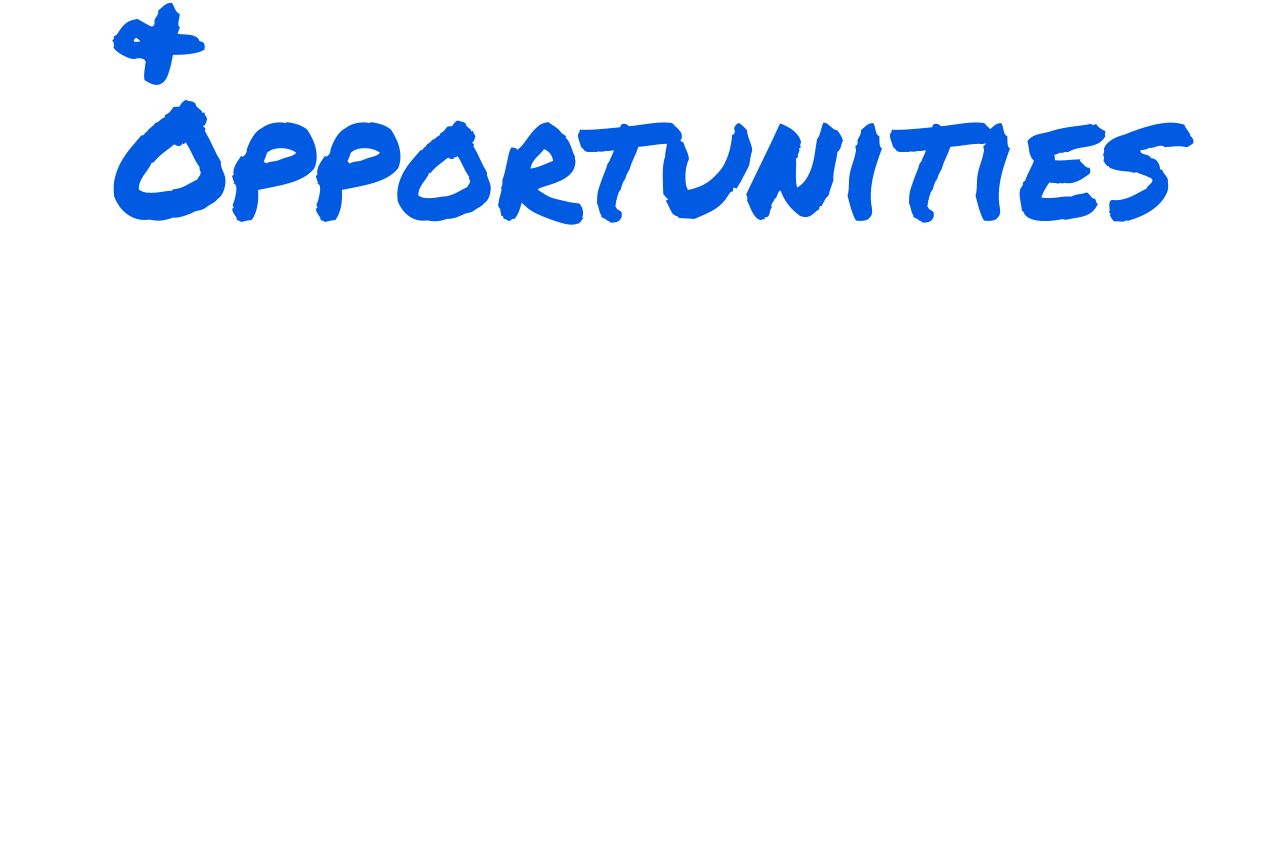
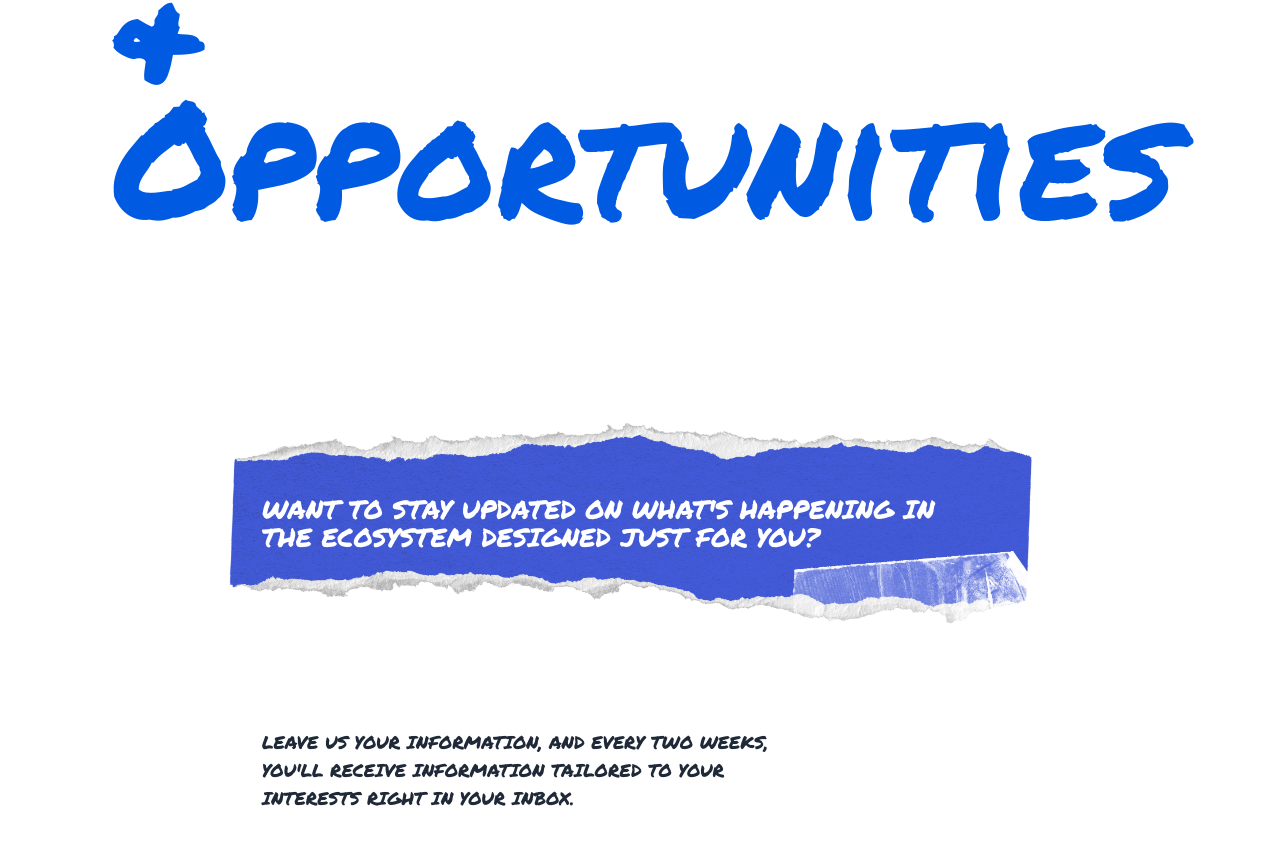
Before and after one commit to ChangeAndCode/SupCuuWeb, a Next.js app: page /Opportunities in a window 1280 px wide. Shown: the part 324-1168 px from the top of the page. Before the commit the page ends 800 px from the top, so only its background shows below. Built offline with nearby package versions, Linux system fonts and the light colour scheme.

Commit message:
Complete creation of Landing Engine; visual details are still pending.

```diff
--- /dev/null
+++ b/app/Opportunities/Components/WantToStayUpdated.js
@@ -0,0 +1,33 @@
+import React from 'react';
+import Image from 'next/image';
+
+const WantToStayUpdated = () => {
+  return (
+    <div className="relative w-full max-w-[900px] mx-auto py-8">
+      <div className="relative w-full h-[180px] md:h-[250px] lg:h-[300px]">
+        <Image
+          src="/Bg/bgTitulo.webp"
+          alt="Want to Stay Updated"
+          layout="fill"
+          objectFit="cover"
+          quality={80}
+          priority
+          className="rounded-lg"
+        />
+        <div className="absolute inset-0 flex items-center justify-start">
+          <h2 className="font-PerformanceMark text-white text-xs sm:text-sm lg:text-[162%] md:text-lg inset-[7.4rem] text-left mt-4 max-w-[75%] h-[50%] ml-[8%]">
+            WANT TO STAY UPDATED ON WHAT'S HAPPENING IN <br />
+            THE ECOSYSTEM DESIGNED JUST FOR YOU?
+          </h2>
+        </div>
+      </div>
+      <p className="font-PerformanceMark text-gray-800 text-xs sm:text-sm md:text-base lg:text-lg text-left mt-4 ml-[8%]">
+        LEAVE US YOUR INFORMATION, AND EVERY TWO WEEKS, <br />
+        YOU'LL RECEIVE INFORMATION TAILORED TO YOUR <br />
+        INTERESTS RIGHT IN YOUR INBOX.
+      </p>
+    </div>
+  );
+};
+
+export default WantToStayUpdated;
--- a/app/Opportunities/page.js
+++ b/app/Opportunities/page.js
@@ -1,11 +1,13 @@
-import React from 'react'
+import WantToStayUpdated from "./Components/WantToStayUpdated"
 
 const pageEvents = () => {
   return (
-    <div className='py-[10rem] px-[7rem]'>
+   <> <div className='py-[10rem] px-[7rem]'>
       <h2 className='text-[10rem] text-ColorPrincipal font-PerformanceMark w-3/5 leading-[8rem]'>Events &
       Opportunities</h2>
     </div>
+    <WantToStayUpdated />
+   </>
   )
 }
 
--- a/app/layout.js
+++ b/app/layout.js
@@ -1,5 +1,9 @@
 import './globals.css';
 import HeaderLayout from './header/layout';
+
+
+
+
 
 export const metadata = {
   title: 'StartUp Chihuahua',
```
